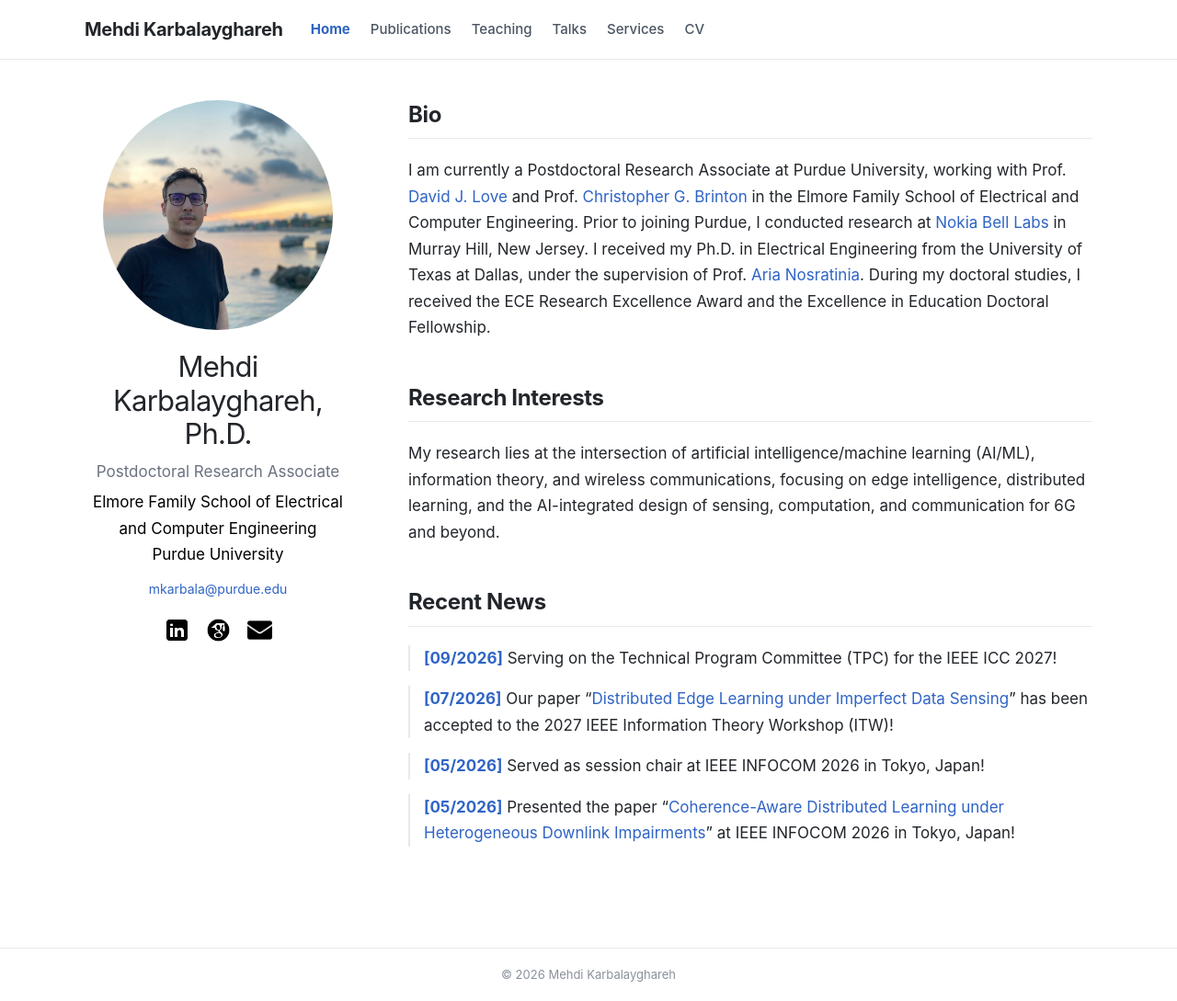
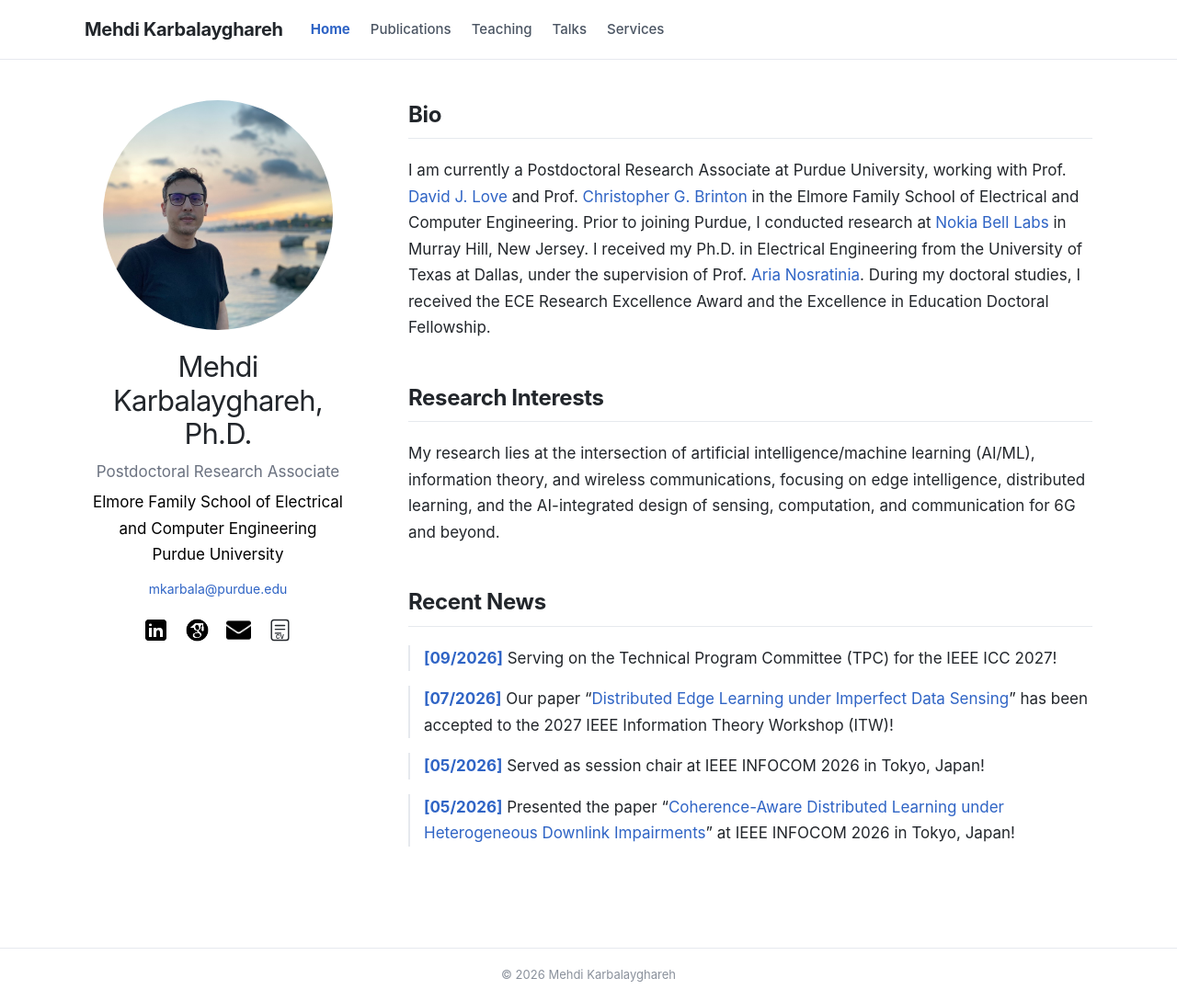
Before and after one commit to mkarbalaygh/mkarbalaygh.github.io, a Jekyll site: the page built from index.md, in a window 1280 px wide and 1089 px high. Shown: the whole window at 92% size. Built offline with Jekyll 4.4.1, drawn with Linux system fonts in a browser that asks for light colours; comment, search, counter and statistics services are not loaded.

Commit message:
Move CV to homepage icon and upload mehdi-cv.pdf
* Add CV icon beside homepage email icon

* Remove CV from top navigation

* Style homepage CV icon

* Upload Mehdi's CV as files/mehdi-cv.pdf

```diff
--- a/_includes/nav.html
+++ b/_includes/nav.html
@@ -7,7 +7,6 @@
       <a href="/teaching/" class="{% if page.url == '/teaching/' %}active{% endif %}">Teaching</a>
       <a href="/talks/" class="{% if page.url == '/talks/' %}active{% endif %}">Talks</a>
       <a href="/services/" class="{% if page.url == '/services/' %}active{% endif %}">Services</a>
-      <a href="/files/cv.pdf" target="_blank" rel="noopener noreferrer">CV</a>
     </nav>
   </div>
 </header>
--- a/assets/css/style.css
+++ b/assets/css/style.css
@@ -233,6 +233,25 @@ body.home .page-content {
   width: 27px;
   height: 27px;
   object-fit: contain;
+}
+
+.profile-social .profile-cv-icon {
+  display: block;
+  width: 27px;
+  height: 27px;
+  fill: none;
+  stroke: var(--text);
+  stroke-width: 1.7;
+  stroke-linecap: round;
+  stroke-linejoin: round;
+}
+
+.profile-social .profile-cv-icon text {
+  fill: var(--text);
+  stroke: none;
+  font-family: var(--font-sans);
+  font-size: 7px;
+  font-weight: 700;
 }
 
 .home-content {
--- a/index.md
+++ b/index.md
@@ -23,6 +23,13 @@ title: "Home"
       </a>
       <a href="mailto:mkarbala@purdue.edu" title="Email">
         <img src="/assets/images/email.png" alt="Email">
+      </a>
+      <a href="/files/mehdi-cv.pdf" target="_blank" rel="noopener noreferrer" title="Curriculum Vitae" aria-label="Curriculum Vitae">
+        <svg class="profile-cv-icon" viewBox="0 0 32 32" role="img" aria-hidden="true">
+          <rect x="5" y="3" width="22" height="26" rx="3"></rect>
+          <path d="M10 10h12M10 15h12M10 20h7"></path>
+          <text x="16" y="27" text-anchor="middle">CV</text>
+        </svg>
       </a>
     </div>
   </aside>
```
Also changed, not shown: 1 other file.
